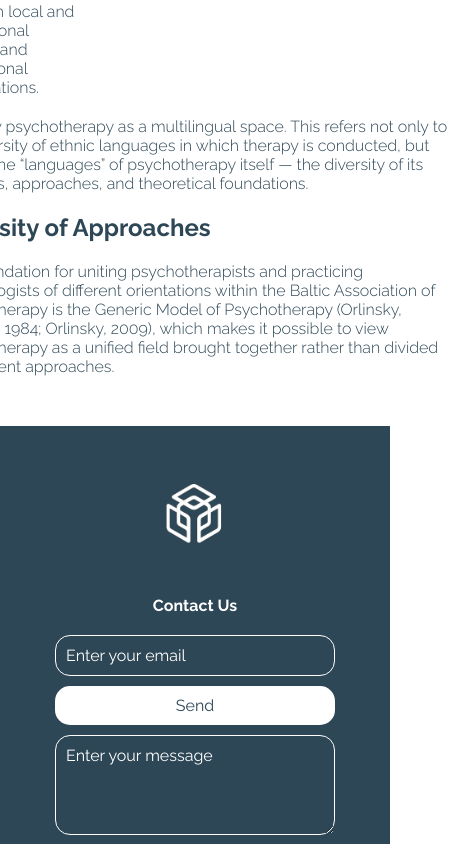
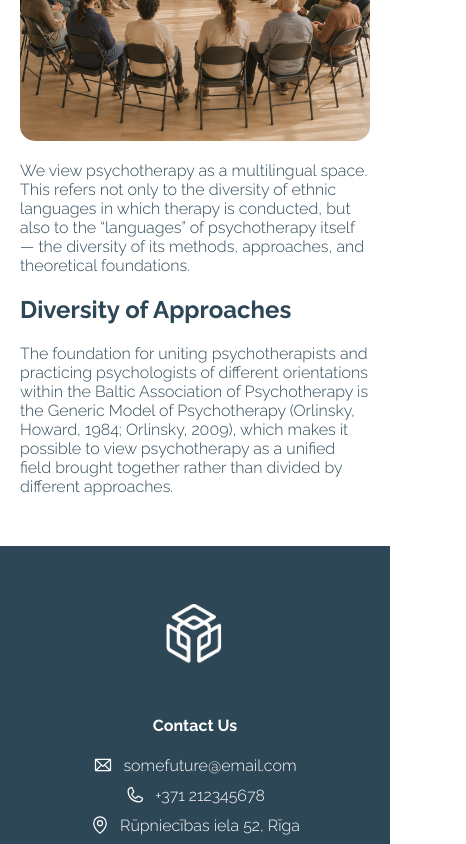
Before and after one commit to orngsoftware/bap-website, a Next.js app: page /en/about in a window 390 px wide. Shown: the part 2700-3544 px from the top of the page, 466 px wide, since content can reach past the window. Built offline with nearby package versions, Linux system fonts and the light colour scheme.

Commit message:
Add favicon; update footer and set up basic responsivness on mobile

```diff
--- a/src/app/[locale]/about/page.tsx
+++ b/src/app/[locale]/about/page.tsx
@@ -46,7 +46,7 @@ export default function About() {
                     </div>
                 </div>
                 <h2 style={{alignSelf: "flex-start", margin: 0}}>{t('section3')}</h2>
-                <div className="row" style={{gap: 25}}>
+                <div className="row wrap-row" style={{gap: 25}}>
                     <div className="col" style={{gap: 15}}>
                         <p>{t('text6')}</p>
                         <p>{t('text7')}</p>
--- a/src/app/[locale]/ethics/page.tsx
+++ b/src/app/[locale]/ethics/page.tsx
@@ -8,7 +8,7 @@ export default function Ethics() {
         <div className="col-center">
             <h1>{t('title')}</h1>
             <p style={{textAlign: "center", maxWidth: 600, marginTop: 15}}>{t('text1')}</p>
-            <div className="row" style={{gap: 45, marginBottom: 45, marginTop: 25}}>
+            <div className="row wrap-row" style={{gap: 45, marginBottom: 45, marginTop: 25}}>
                 <div className="col">
                     <div className="row" style={{gap: 45}}>
                         <div className="col" style={{gap: 35}}>
--- a/src/app/[locale]/layout.tsx
+++ b/src/app/[locale]/layout.tsx
@@ -20,6 +20,10 @@ export default async function RootLayout({
 
   return (
     <html lang={locale} className={raleway.variable}>
+      <head>
+        <link rel="icon" href="/favicon.ico" sizes="any" />
+        <title>{locale === "en" ? "BAP — Baltic Association for Psychotherapy" : "БАП — Балтийская Ассоциация Психотерапии"}</title>
+      </head>
     <body className={raleway.className}>
         <NextIntlClientProvider messages={messages}>
           <Navbar />
--- a/src/app/globals.css
+++ b/src/app/globals.css
@@ -104,6 +104,7 @@ button:hover {
   display: flex;
   flex-direction: row;
   align-items: flex-start;
+  justify-content: center;
   margin-top: 50px;
   gap: 60px;
   padding: 50px 50px;
@@ -221,8 +222,7 @@ a:hover {
   background-color: white;
   border-radius: 15px;
   padding: 25px;
-  border: 2px solid var(--dark-cyan-color);
-  box-shadow: 0 5px 15px 0 rgba(0, 0, 0, 0.25);
+  border: 1.5px solid var(--light-grey-color);
   width: 80%;
   top: 85px;
   gap: 10px;
@@ -278,7 +278,6 @@ a:hover {
   flex-direction: column;
   background-color: var(--light-grey-color);
   border-radius: 10px;
-  width: 100%;
   gap: 10;
   height: fit-content;
   padding: 20px;
@@ -288,11 +287,6 @@ a:hover {
 .row {
   display: flex;
   align-items: center;
-}
-
-.row.wrap-row {
-  flex-wrap: wrap;
-  width: 100%;
 }
 
 .col {
@@ -424,12 +418,25 @@ a:hover {
     display: flex;
   }
 
+  .row.wrap-row {
+    flex-direction: column;
+  }
+
+  .col-center {
+    margin-left: 10px;
+    margin-right: 10px;
+  }
+
   .footer-wrapper {
     width: 100%;
   }
 
   .row.cards-row {
     flex-direction: column;
+  }
+
+  .col-center .col {
+    margin: 10px;
   }
 
   body {
--- a/src/components/Footer.tsx
+++ b/src/components/Footer.tsx
@@ -23,23 +23,23 @@ const Footer = () => {
 
                 <div className="footer-col">
                     <p className="footer-heading">{footerT('2')}</p>
-                    <div className="contact-form-footer">
-                        <div className="footer-email-row">
-                            <input
-                                type="email"
-                                placeholder={footerT('placeholder1')}
-                            />
-                            <button className="btn-white" type="button">
-                                {footerT('send-btn')}
-                            </button>
+                    <Link href="mailto:somefuture@email.com">
+                        <div className="icon-row">
+                            <svg xmlns="http://www.w3.org/2000/svg" width="20" height="20" fill="white" viewBox="0 0 256 256"><path d="M224,48H32a8,8,0,0,0-8,8V192a16,16,0,0,0,16,16H216a16,16,0,0,0,16-16V56A8,8,0,0,0,224,48Zm-96,85.15L52.57,64H203.43ZM98.71,128,40,181.81V74.19Zm11.84,10.85,12,11.05a8,8,0,0,0,10.82,0l12-11.05,58,53.15H52.57ZM157.29,128,216,74.18V181.82Z"></path></svg>
+                            somefuture@email.com
                         </div>
-                        <textarea
-                            className="message-input"
-                            placeholder={footerT('placeholder2')}
-                        />
+                    </Link>
+                    <div className="icon-row">
+                        <svg xmlns="http://www.w3.org/2000/svg" width="20" height="20" fill="white" viewBox="0 0 256 256"><path d="M222.37,158.46l-47.11-21.11-.13-.06a16,16,0,0,0-15.17,1.4,8.12,8.12,0,0,0-.75.56L134.87,160c-15.42-7.49-31.34-23.29-38.83-38.51l20.78-24.71c.2-.25.39-.5.57-.77a16,16,0,0,0,1.32-15.06l0-.12L97.54,33.64a16,16,0,0,0-16.62-9.52A56.26,56.26,0,0,0,32,80c0,79.4,64.6,144,144,144a56.26,56.26,0,0,0,55.88-48.92A16,16,0,0,0,222.37,158.46ZM176,208A128.14,128.14,0,0,1,48,80,40.2,40.2,0,0,1,82.87,40a.61.61,0,0,0,0,.12l21,47L83.2,111.86a6.13,6.13,0,0,0-.57.77,16,16,0,0,0-1,15.7c9.06,18.53,27.73,37.06,46.46,46.11a16,16,0,0,0,15.75-1.14,8.44,8.44,0,0,0,.74-.56L168.89,152l47,21.05h0s.08,0,.11,0A40.21,40.21,0,0,1,176,208Z"></path></svg>
+                        <p style={{color: "white"}}>+371 212345678</p>
                     </div>
+                    <Link href="https://www.google.com/maps/place/Therapy/@56.9569683,24.112837,19.66z/data=!4m6!3m5!1s0x46eecf0053a5b553:0x20f222dab293efe6!8m2!3d56.9569235!4d24.1129628!16s%2Fg%2F11mls9qy6m?entry=ttu&g_ep=EgoyMDI2MDYxMy4wIKXMDSoASAFQAw%3D%3D">
+                        <div className="icon-row">
+                            <svg xmlns="http://www.w3.org/2000/svg" width="20" height="20" fill="white" viewBox="0 0 256 256"><path d="M128,64a40,40,0,1,0,40,40A40,40,0,0,0,128,64Zm0,64a24,24,0,1,1,24-24A24,24,0,0,1,128,128Zm0-112a88.1,88.1,0,0,0-88,88c0,31.4,14.51,64.68,42,96.25a254.19,254.19,0,0,0,41.45,38.3,8,8,0,0,0,9.18,0A254.19,254.19,0,0,0,174,200.25c27.45-31.57,42-64.85,42-96.25A88.1,88.1,0,0,0,128,16Zm0,206c-16.53-13-72-60.75-72-118a72,72,0,0,1,144,0C200,161.23,144.53,209,128,222Z"></path></svg>
+                            Rūpniecības iela 52, Rīga
+                        </div>
+                    </Link>
                 </div>
-
                 <div className="footer-nav-docs">
                     <div className="footer-col">
                         <p className="footer-heading">{footerT('1')}</p>
--- a/src/components/Navbar.tsx
+++ b/src/components/Navbar.tsx
@@ -18,7 +18,7 @@ const Navbar = () => {
         <div className="nav-bar-mobile">
             <Link href="/" onClick={() => setIsOpen(false)}>{t('1')}</Link>
             <Link href="/about" onClick={() => setIsOpen(false)}>{t('2')}</Link>
-            <Link href="/" onClick={() => setIsOpen(false)}>{t('3')}</Link>
+            <Link href="/membership" onClick={() => setIsOpen(false)}>{t('3')}</Link>
             <Link href="/ethics" onClick={() => setIsOpen(false)}>{t('4')}</Link>
             <Link href="/structure" onClick={() => setIsOpen(false)}>{t('5')}</Link>
             <Link href="/events" onClick={() => setIsOpen(false)}>{t('6')}</Link>
```
Also changed, not shown: 1 other file (tests, documents, lock files or other folders).
